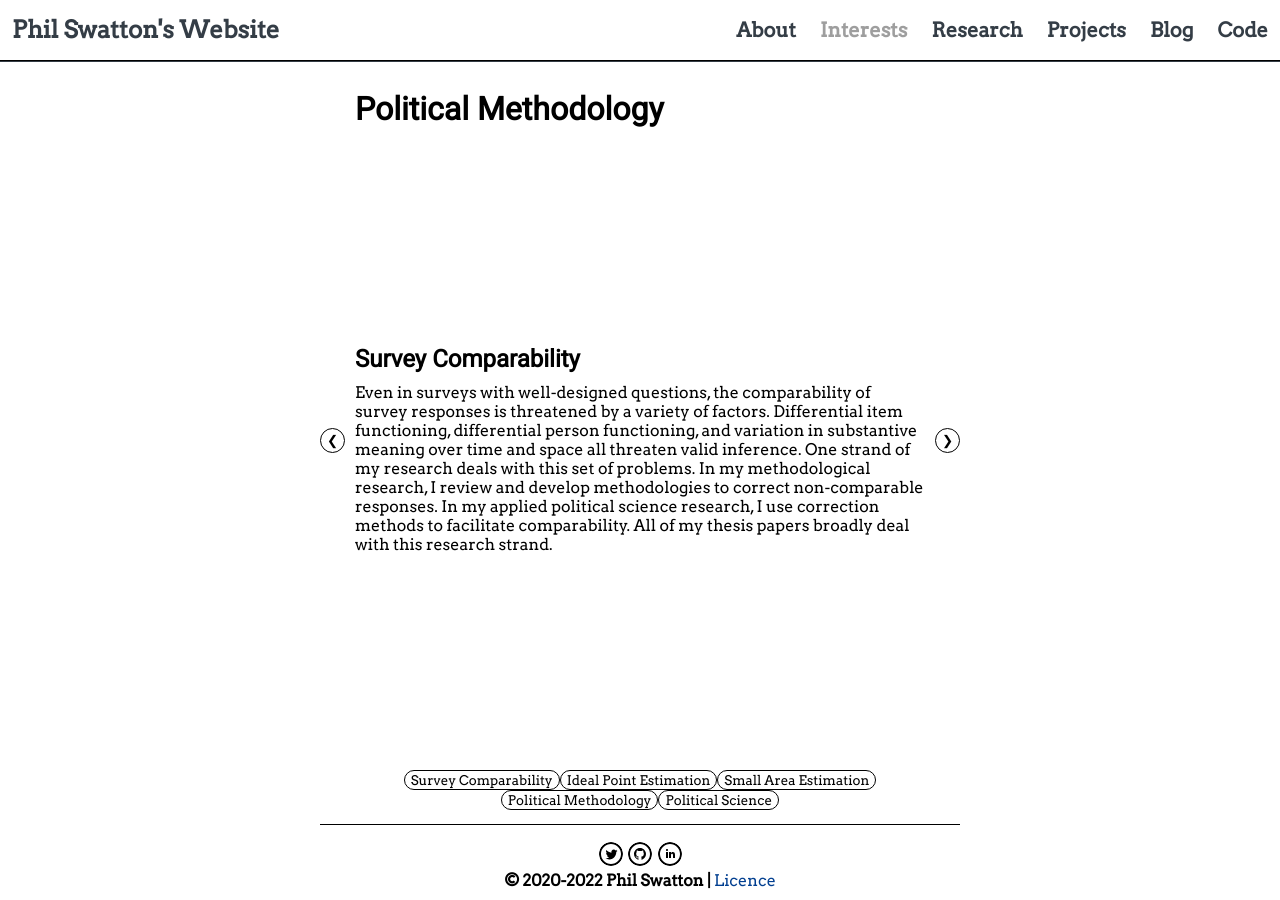
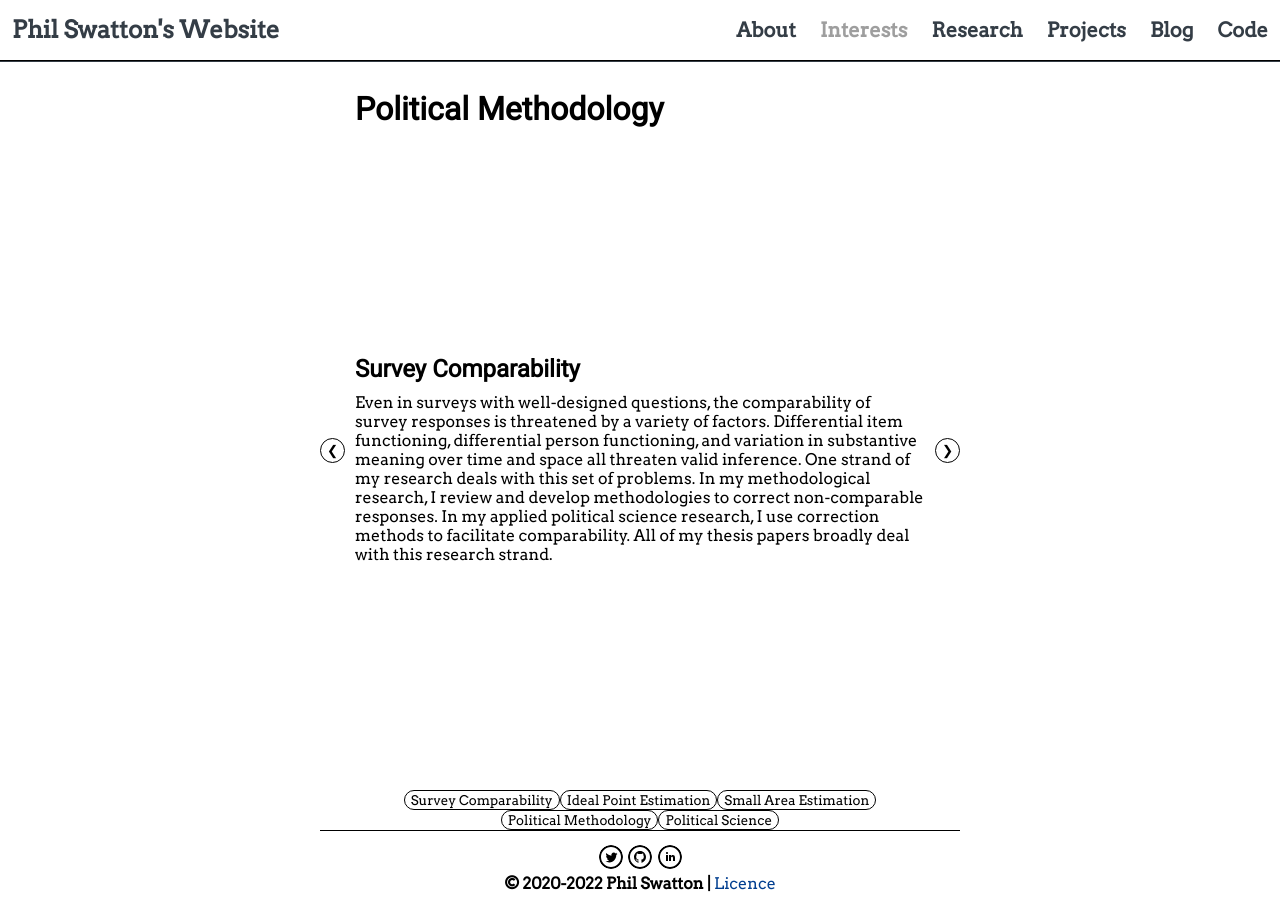
Before and after one commit to philswatton/philswatton.github.io, a Jekyll site: the page built from interests.html, in a window 1280 px wide. Built offline with Jekyll 4.4.1, drawn with Linux system fonts in a browser that asks for light colours.

Commit message:
height fixes

```diff
--- a/_sass/core.scss
+++ b/_sass/core.scss
@@ -33,7 +33,7 @@
     // font-family: 'PT Serif', serif;
     font-family: $serif;
     font-size: 16px;
-    color: black;
+    color: $black;
 }
 
 /* Body width and flex */
--- a/_sass/home.scss
+++ b/_sass/home.scss
@@ -1,6 +1,6 @@
 /* Home page layout */
 .home-div {
-    height: calc(100vh - 165px); //60*1.5 for main padding, 60 for footer height, 15 for footer padding
+    height: calc(100vh - 180px); //60*1.5 for main padding, 60 for footer height, 15 for footer padding
     display: flex;
     flex-direction: column;
     justify-content: center;
--- a/_sass/interests.scss
+++ b/_sass/interests.scss
@@ -3,7 +3,7 @@
     display: flex;
     flex-direction: row;
     align-items: center;
-    min-height: calc(100vh - 200px);
+    min-height: calc(100vh - 180px);
     width: 100%;
 }
 
--- a/_sass/nav.scss
+++ b/_sass/nav.scss
@@ -40,6 +40,10 @@
 
     .current, .current:hover {
         color: $lite-grey;
+    }
+
+    .current:hover {
+        text-decoration: none;
     }
 
     #home {
```
